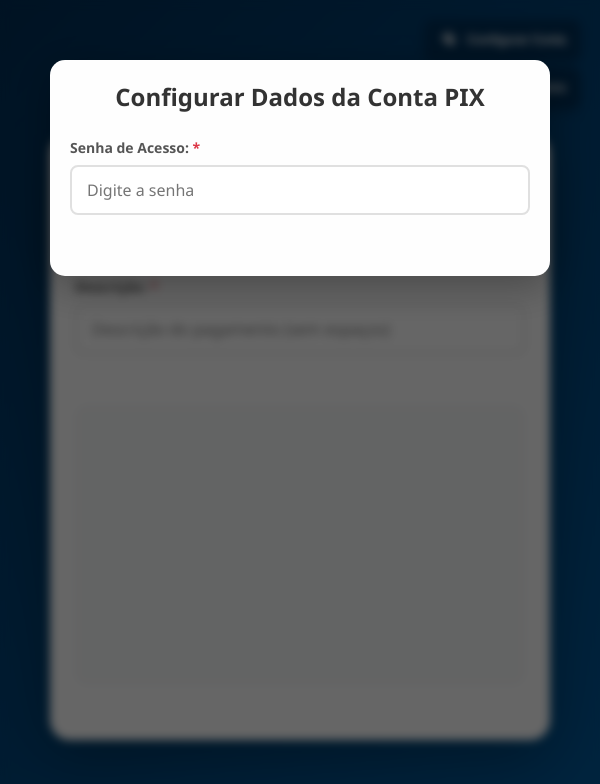
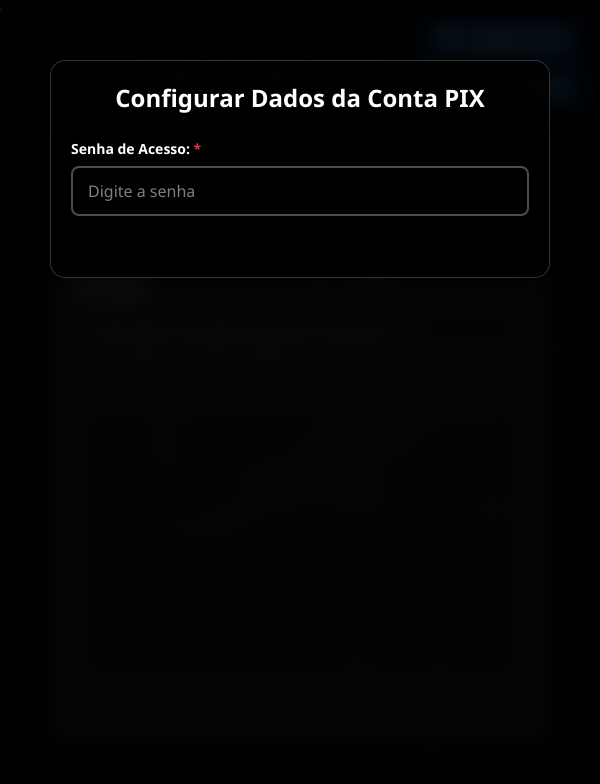
Before and after one commit to felipe-Santana1/GeradorTeste, an Electron app: page index.html in a window 600 px wide. Both pictures are taken after a click on the button "Configurar Conta". Drawn offline with nearby package versions, Linux system fonts and the light colour scheme.

Commit message:
Add particles.js background effect and update styles for improved UI

```diff
--- a/index.html
+++ b/index.html
@@ -7,6 +7,9 @@
     <link rel="stylesheet" href="style.css">
 </head>
 <body>
+    <!-- Particles Background -->
+    <div id="particles-js"></div>
+
     <!-- Botão de Configuração -->
     <button id="config-button" class="config-button">
         <svg width="20" height="20" viewBox="0 0 24 24" fill="none" stroke="currentColor" stroke-width="2">
@@ -164,6 +167,7 @@
     </div>
 
     <script src="https://cdnjs.cloudflare.com/ajax/libs/qrcodejs/1.0.0/qrcode.min.js"></script>
+    <script src="https://cdn.jsdelivr.net/particles.js/2.0.0/particles.min.js"></script>
     <script src="script.js"></script>
 </body>
 </html>
--- a/script.js
+++ b/script.js
@@ -495,3 +495,86 @@
 
     localStorage.setItem('contaAlteracoes', JSON.stringify(historicoAlteracoes));
 }
+
+// ==================== PARTICLES.JS CONFIGURATION ====================
+
+if (typeof particlesJS !== 'undefined') {
+    particlesJS('particles-js', {
+        particles: {
+            number: {
+                value: 80,
+                density: {
+                    enable: true,
+                    value_area: 800
+                }
+            },
+            color: {
+                value: '#ffffff'
+            },
+            shape: {
+                type: 'circle',
+                stroke: {
+                    width: 0,
+                    color: '#000000'
+                }
+            },
+            opacity: {
+                value: 0.5,
+                random: false,
+                anim: {
+                    enable: false
+                }
+            },
+            size: {
+                value: 3,
+                random: true,
+                anim: {
+                    enable: false
+                }
+            },
+            line_linked: {
+                enable: true,
+                distance: 150,
+                color: '#ffffff',
+                opacity: 0.4,
+                width: 1
+            },
+            move: {
+                enable: true,
+                speed: 2,
+                direction: 'none',
+                random: false,
+                straight: false,
+                out_mode: 'out',
+                bounce: false,
+                attract: {
+                    enable: false
+                }
+            }
+        },
+        interactivity: {
+            detect_on: 'canvas',
+            events: {
+                onhover: {
+                    enable: true,
+                    mode: 'repulse'
+                },
+                onclick: {
+                    enable: true,
+                    mode: 'push'
+                },
+                resize: true
+            },
+            modes: {
+                repulse: {
+                    distance: 100,
+                    duration: 0.4
+                },
+                push: {
+                    particles_nb: 4
+                }
+            }
+        },
+        retina_detect: true
+    });
+}
--- a/style.css
+++ b/style.css
@@ -6,13 +6,35 @@
 
 body {
     font-family: 'Segoe UI', Tahoma, Geneva, Verdana, sans-serif;
-    background: linear-gradient(135deg, #002f57 0%, #005a9c 100%);
+    background: #000000;
     min-height: 100vh;
     display: flex;
     flex-direction: column;
     justify-content: center;
     align-items: center;
     padding: 20px;
+    position: relative;
+    overflow-x: hidden;
+}
+
+/* Particles Background */
+#particles-js {
+    position: fixed;
+    width: 100%;
+    height: 100%;
+    top: 0;
+    left: 0;
+    z-index: 0;
+}
+
+/* Container e elementos acima das partículas */
+.main-title,
+.container,
+.config-button,
+.relatorio-button,
+.modal {
+    position: relative;
+    z-index: 1;
 }
 
 /* Botões Fixos */
@@ -84,10 +106,12 @@
 
 /* Container Principal */
 .container {
-    background: white;
+    background: rgba(255, 255, 255, 0.1);
+    backdrop-filter: blur(10px);
+    border: 1px solid rgba(255, 255, 255, 0.2);
     border-radius: 20px;
     padding: 40px;
-    box-shadow: 0 20px 60px rgba(0, 0, 0, 0.3);
+    box-shadow: 0 20px 60px rgba(0, 0, 0, 0.5);
     max-width: 500px;
     width: 100%;
 }
@@ -100,7 +124,7 @@
 label {
     display: block;
     margin-bottom: 8px;
-    color: #555;
+    color: #ffffff;
     font-weight: 600;
     font-size: 14px;
 }
@@ -115,19 +139,27 @@
 textarea {
     width: 100%;
     padding: 12px 15px;
-    border: 2px solid #e0e0e0;
+    border: 2px solid rgba(255, 255, 255, 0.3);
     border-radius: 8px;
     font-size: 16px;
     transition: all 0.3s ease;
     outline: none;
     font-family: 'Segoe UI', Tahoma, Geneva, Verdana, sans-serif;
+    background: rgba(0, 0, 0, 0.3);
+    color: #ffffff;
+}
+
+input[type="text"]::placeholder,
+input[type="password"]::placeholder,
+textarea::placeholder {
+    color: rgba(255, 255, 255, 0.5);
 }
 
 input[type="text"]:focus,
 input[type="password"]:focus,
 textarea:focus {
-    border-color: #002f57;
-    box-shadow: 0 0 0 3px rgba(0, 47, 87, 0.1);
+    border-color: #ffffff;
+    box-shadow: 0 0 0 3px rgba(255, 255, 255, 0.1);
 }
 
 input.error,
@@ -150,7 +182,8 @@
     align-items: center;
     margin: 30px 0;
     padding: 20px;
-    background: #f8f9fa;
+    background: rgba(0, 0, 0, 0.3);
+    border: 1px solid rgba(255, 255, 255, 0.2);
     border-radius: 12px;
     min-height: 280px;
 }
@@ -164,13 +197,13 @@
 #pix-code-container {
     margin-top: 30px;
     padding-top: 20px;
-    border-top: 2px solid #e0e0e0;
+    border-top: 2px solid rgba(255, 255, 255, 0.2);
 }
 
 #pix-code-container label {
     display: block;
     margin-bottom: 10px;
-    color: #555;
+    color: #ffffff;
     font-weight: 600;
     font-size: 14px;
 }
@@ -184,19 +217,20 @@
 #pix-code {
     flex: 1;
     padding: 12px 15px;
-    border: 2px solid #e0e0e0;
+    border: 2px solid rgba(255, 255, 255, 0.3);
     border-radius: 8px;
     font-size: 11px;
     font-family: 'Courier New', monospace;
     resize: none;
     height: 50px;
-    background: #f8f9fa;
+    background: rgba(0, 0, 0, 0.3);
+    color: #ffffff;
     overflow-y: auto;
 }
 
 .copiar-btn {
-    background: #002f57;
-    color: white;
+    background: rgba(255, 255, 255, 0.9);
+    color: #000000;
     border: none;
     border-radius: 8px;
     padding: 12px 16px;
@@ -211,13 +245,13 @@
 }
 
 .copiar-btn:hover {
-    background: #004080;
+    background: #ffffff;
     transform: translateY(-2px);
 }
 
 .feedback-copiar {
     display: none;
-    color: #28a745;
+    color: #4ade80;
     font-size: 13px;
     font-weight: 600;
     margin-top: 5px;
@@ -233,19 +267,20 @@
     width: 100%;
     height: 100%;
     overflow: auto;
-    background-color: rgba(0, 0, 0, 0.6);
-    backdrop-filter: blur(5px);
+    background-color: rgba(0, 0, 0, 0.8);
+    backdrop-filter: blur(10px);
 }
 
 .modal-content {
-    background-color: #fefefe;
+    background: rgba(0, 0, 0, 0.7);
+    backdrop-filter: blur(20px);
+    border: 1px solid rgba(255, 255, 255, 0.2);
     margin: 5% auto;
     padding: 30px;
-    border: none;
     border-radius: 15px;
     width: 90%;
     max-width: 500px;
-    box-shadow: 0 10px 40px rgba(0, 0, 0, 0.3);
+    box-shadow: 0 10px 40px rgba(0, 0, 0, 0.5);
 }
 
 .modal-large {
@@ -255,7 +290,7 @@
 
 .modal-content h2 {
     text-align: center;
-    color: #333;
+    color: #ffffff;
     margin-bottom: 25px;
     font-size: 24px;
 }
@@ -282,8 +317,8 @@
 .btn-salvar {
     flex: 1;
     padding: 12px 20px;
-    background: #002f57;
-    color: white;
+    background: rgba(255, 255, 255, 0.9);
+    color: #000000;
     border: none;
     border-radius: 8px;
     font-size: 14px;
@@ -293,16 +328,16 @@
 }
 
 .btn-salvar:hover {
-    background: #004080;
+    background: #ffffff;
     transform: translateY(-2px);
 }
 
 .btn-cancelar {
     flex: 1;
     padding: 12px 20px;
-    background: #6c757d;
-    color: white;
-    border: none;
+    background: rgba(255, 255, 255, 0.2);
+    color: #ffffff;
+    border: 1px solid rgba(255, 255, 255, 0.3);
     border-radius: 8px;
     font-size: 14px;
     font-weight: 600;
@@ -311,7 +346,7 @@
 }
 
 .btn-cancelar:hover {
-    background: #5a6268;
+    background: rgba(255, 255, 255, 0.3);
     transform: translateY(-2px);
 }
 
@@ -320,7 +355,7 @@
     display: flex;
     gap: 10px;
     margin-bottom: 20px;
-    border-bottom: 2px solid #e0e0e0;
+    border-bottom: 2px solid rgba(255, 255, 255, 0.2);
 }
 
 .tab-btn {
@@ -330,18 +365,18 @@
     cursor: pointer;
     font-size: 14px;
     font-weight: 600;
-    color: #666;
+    color: rgba(255, 255, 255, 0.6);
     border-bottom: 3px solid transparent;
     transition: all 0.3s ease;
 }
 
 .tab-btn:hover {
-    color: #002f57;
+    color: #ffffff;
 }
 
 .tab-btn.active {
-    color: #002f57;
-    border-bottom-color: #002f57;
+    color: #ffffff;
+    border-bottom-color: #ffffff;
 }
 
 .tab-content {
@@ -358,11 +393,12 @@
     justify-content: space-between;
     align-items: center;
     margin-bottom: 15px;
+    color: #ffffff;
 }
 
 .btn-limpar {
     padding: 8px 15px;
-    background: #dc3545;
+    background: rgba(220, 53, 69, 0.8);
     color: white;
     border: none;
     border-radius: 6px;
@@ -372,14 +408,15 @@
 }
 
 .btn-limpar:hover {
-    background: #c82333;
+    background: rgba(220, 53, 69, 1);
 }
 
 .table-container {
     max-height: 400px;
     overflow-y: auto;
-    border: 1px solid #e0e0e0;
+    border: 1px solid rgba(255, 255, 255, 0.2);
     border-radius: 8px;
+    background: rgba(0, 0, 0, 0.3);
 }
 
 table {
@@ -390,7 +427,7 @@
 thead {
     position: sticky;
     top: 0;
-    background: #f8f9fa;
+    background: rgba(0, 0, 0, 0.8);
     z-index: 10;
 }
 
@@ -399,19 +436,19 @@
     text-align: left;
     font-size: 12px;
     font-weight: 600;
-    color: #002f57;
-    border-bottom: 2px solid #dee2e6;
+    color: #ffffff;
+    border-bottom: 2px solid rgba(255, 255, 255, 0.3);
 }
 
 td {
     padding: 10px 12px;
     font-size: 12px;
-    border-bottom: 1px solid #f0f0f0;
-    color: #333;
+    border-bottom: 1px solid rgba(255, 255, 255, 0.1);
+    color: #ffffff;
 }
 
 tbody tr:hover {
-    background: #f8f9fa;
+    background: rgba(255, 255, 255, 0.1);
 }
 
 tbody tr:last-child td {
@@ -421,7 +458,7 @@
 .empty-state {
     text-align: center;
     padding: 40px;
-    color: #999;
+    color: rgba(255, 255, 255, 0.6);
 }
 
 /* Responsivo */
```
